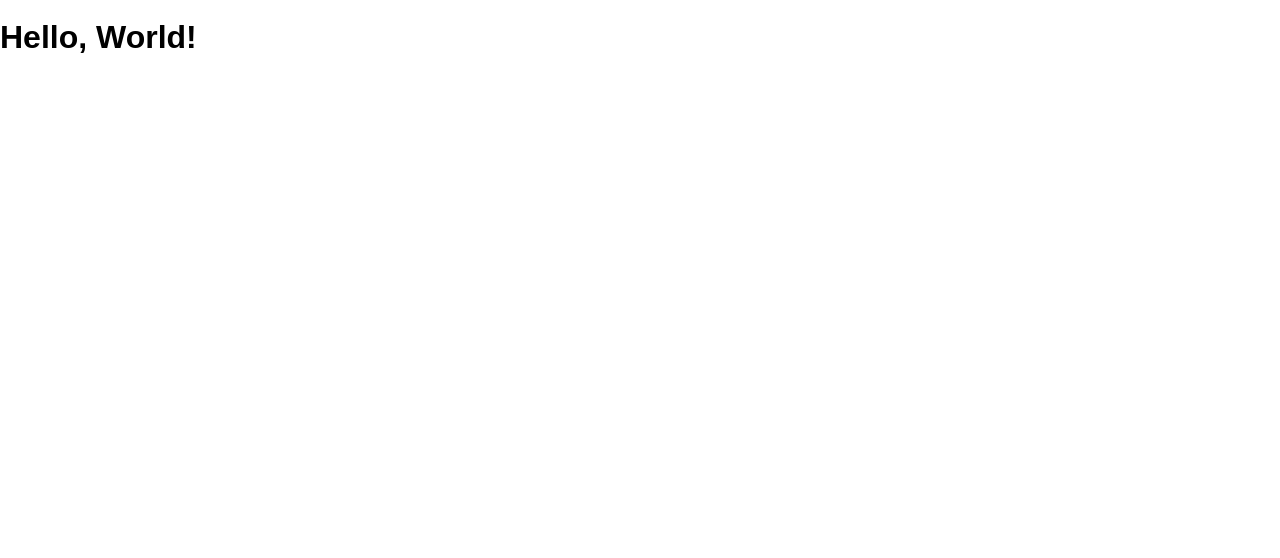
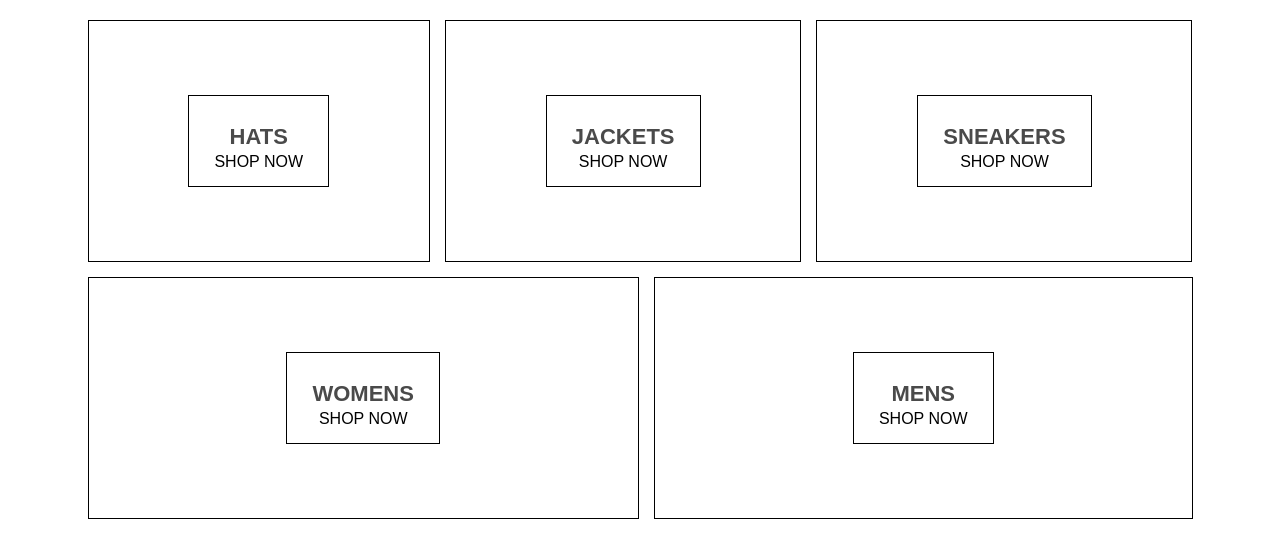
Before and after one commit to GarrettAnderson/crown-clothing, a React (Create React App) app: page / in a window 1280 px wide. Shown: the top 558 px of the page. Built offline with nearby package versions, Linux system fonts and the light colour scheme.

Commit message:
added in scss with yarn. created the homepage component and added styles for the homepage

```diff
--- a/package.json
+++ b/package.json
@@ -22,6 +22,7 @@
   },
   "dependencies": {
     "json": "^9.0.6",
+    "node-sass": "^4.13.0",
     "react": "^16.12.0",
     "react-dom": "^16.12.0",
     "react-scripts": "^3.3.0"
--- a/src/App.js
+++ b/src/App.js
@@ -1,9 +1,10 @@
 import React, { Component } from 'react'
 import HelloWorld from './components/HelloWorld'
+import HomePage from './components/HomePage'
 
 class App extends Component {
   render() {
-    return <HelloWorld />
+    return <HomePage />
   }
 }
 
--- /dev/null
+++ b/src/components/HomePage.js
@@ -0,0 +1,41 @@
+import React from 'react'
+import './homepage.styles.scss'
+
+const HomePage = () => (
+  <div className="homepage">
+    <div className="directory-menu">
+      <div className="menu-item">
+        <div className="content">
+          <h1 className="title">HATS</h1>
+          <span className="subtitle">SHOP NOW</span>
+        </div>
+      </div>
+      <div className="menu-item">
+        <div className="content">
+          <h1 className="title">JACKETS</h1>
+          <span className="subtitle">SHOP NOW</span>
+        </div>
+      </div>
+      <div className="menu-item">
+        <div className="content">
+          <h1 className="title">SNEAKERS</h1>
+          <span className="subtitle">SHOP NOW</span>
+        </div>
+      </div>
+      <div className="menu-item">
+        <div className="content">
+          <h1 className="title">WOMENS</h1>
+          <span className="subtitle">SHOP NOW</span>
+        </div>
+      </div>
+      <div className="menu-item">
+        <div className="content">
+          <h1 className="title">MENS</h1>
+          <span className="subtitle">SHOP NOW</span>
+        </div>
+      </div>
+    </div>
+  </div>
+)
+
+export default HomePage
--- /dev/null
+++ b/src/components/homepage.styles.scss
@@ -0,0 +1,54 @@
+.homepage {
+    display: flex;
+    flex-direction: column;
+    align-items: center;
+    padding: 20px 80px;
+}
+
+.directory-menu {
+    width: 100%;
+    display: flex;
+    flex-wrap: wrap;
+    justify-content: space-between;
+}
+
+.menu-item {
+    min-width: 30%;
+    height: 240px;
+    flex: 1 1 auto;
+    display: flex;
+    align-items: center;
+    justify-content: center;
+    border: 1px solid black;
+    margin: 0 7.5px 15px;
+
+    &:first-child {
+        margin-right: 7.5px;
+    }
+
+    &:last-child {
+        margin-left: 7.5px;
+    }
+
+    .content {
+        height: 90px;
+        padding: 0 25px;
+        display: flex;
+        flex-direction: column;
+        align-items: center;
+        justify-content: center;
+        border: 1px solid black;
+
+        .title {
+            font-weight: bold;
+            margin-bottom: 6px;
+            font-size: 22px;
+            color: #4a4a4a;
+        }
+
+        .subtitle {
+            font-weight: lighter;
+            font-size: 16px;
+        }
+    }
+}
```
Also changed, not shown: 1 other file (tests, documents, lock files or other folders).
